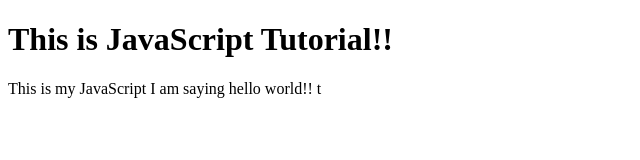
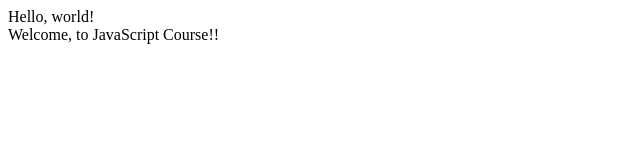
Before and after one commit to Harshk133/JavaScript-Tutorial-Code-, a plain HTML site: page index.html in a window 1280 px wide. Shown: the whole page, without its empty margins (0-640 px from the left). Drawn offline with Linux system fonts and the light colour scheme.

Commit message:
Initial Commit!!

```diff
--- a/index.html
+++ b/index.html
@@ -3,16 +3,13 @@
 <head>
     <meta charset="UTF-8">
     <meta name="viewport" content="width=device-width, initial-scale=1.0">
-    <title>This is my JavaScript Enabled WEbsite!!</title>
+    <title>JavaScript Tutorial!</title>
 </head>
 <body>
-    <h1>This is JavaScript Tutorial!!</h1>
 
-
-    <script type="text/javascript" lang="JavaScript">
-        document.write("This is my JavaScript I am saying hello world!!");
-
-        console.log("hello, Javascript!!");
+    <script>
+        document.write("Hello, world! <br>");
+        document.write("Welcome, to JavaScript Course!!");
     </script>
-</body>t
+</body>
 </html>
```
Also changed, not shown: 1 other file.
